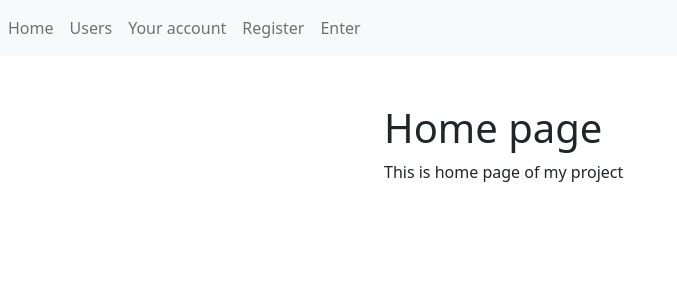
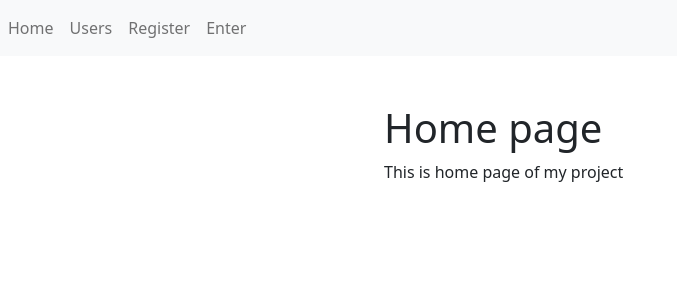
Before and after one commit to victormorozov1/django-learn, a Django app: template templates/home_page.html in a window 1280 px wide. Shown: the top 300 px of the page, without its empty margins (0-677 px from the left). Run offline with Django 3.2, Linux system fonts and the light colour scheme; the template is opened without the code that fills it, so the values that code supplies are empty.

Commit message:
add link to Your account in navbar

```diff
--- a/templates/inc/_navbar.html
+++ b/templates/inc/_navbar.html
@@ -3,9 +3,9 @@
         <ul class="navbar-nav mr-auto">
             <li class="nav-item"><a class="nav-link" href="{% url 'home' %}">Home</a></li>
             <li class="nav-item"><a class="nav-link" href="{% url 'users' %}">Users</a></li>
-            <li class="nav-item"><a class="nav-link" href="#">Your account</a></li>
             <li class="nav-item"><a class="nav-link" href="{% url 'register_page' %}">Register</a></li>
             {% if request.user.is_authenticated %}
+                <li class="nav-item"><a class="nav-link" href="{% url 'user_page' request.user.pk %}">Your account</a></li>
                 <li class="nav-item"><a class="nav-link" href="{% url 'logout_page' %}">Logout</a></li>
             {% else %}
                 <li class="nav-item"><a class="nav-link" href="{% url 'login_page' %}">Enter</a></li>
```
Also changed, not shown: db.sqlite3.
